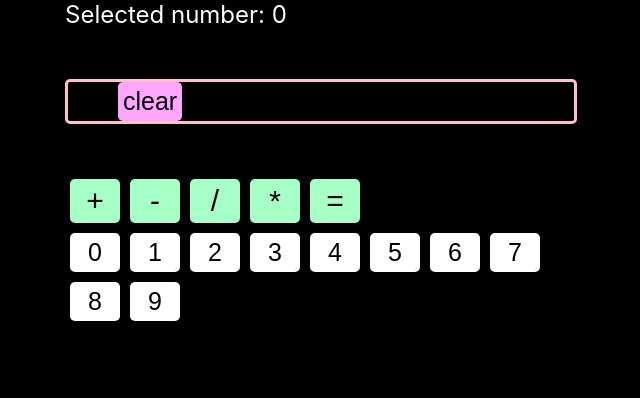
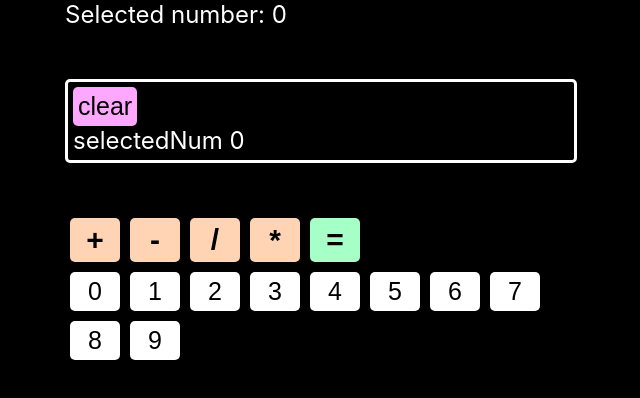
Before and after one commit to solenedel/React-calculator, a React (Create React App) app: page / in a window 1280 px wide. Shown: the top 398 px of the page, without its empty margins (319-959 px from the left). Built offline with nearby package versions, Linux system fonts and the light colour scheme.

Commit message:
work on calculator logic

```diff
--- a/src/App.jsx
+++ b/src/App.jsx
@@ -10,8 +10,10 @@ function App() {
     <div className="App">
       <div>Selected number: {selectedNum}</div>
       <Output
+        selectedNum={selectedNum}
         setSelectedNum={setSelectedNum}
         setRunningTotal={setRunningTotal}
+        runningTotal={runningTotal}
       />
       <CalculatorKeys
         selectedNum={selectedNum}
--- a/src/components/CalculatorKeys.jsx
+++ b/src/components/CalculatorKeys.jsx
@@ -16,7 +16,7 @@ const CalculatorKeys = ({
         runningTotal={runningTotal}
         setRunningTotal={setRunningTotal}
       />
-      <NumberKeys />
+      <NumberKeys selectedNum={selectedNum} setSelectedNum={setSelectedNum} />
     </div>
   );
 };
--- a/src/components/NumberKeys.jsx
+++ b/src/components/NumberKeys.jsx
@@ -2,13 +2,17 @@ import React from "react";
 
 const numbers = [0, 1, 2, 3, 4, 5, 6, 7, 8, 9];
 
-const NumberKeys = () => {
+const NumberKeys = ({ setSelectedNum }) => {
   return (
     <div>
       {numbers.map((num) => {
-        // console.log("num", num);
         return (
-          <button key={num} type="button" className="number-btn">
+          <button
+            key={num}
+            type="button"
+            className="number-btn"
+            onClick={() => setSelectedNum(num)}
+          >
             {num}
           </button>
         );
--- a/src/components/OperationKeys.jsx
+++ b/src/components/OperationKeys.jsx
@@ -24,19 +24,24 @@ const OperationKeys = () => {
   return (
     <div id="operation-keys">
       <button type="button" className="operation-btn" onClick={add}>
-        +
+        <strong>+</strong>
       </button>
       <button type="button" className="operation-btn" onClick={subtract}>
-        -
+        <strong>-</strong>
       </button>
       <button type="button" className="operation-btn" onClick={divide}>
-        /
+        <strong>/</strong>
       </button>
       <button type="button" className="operation-btn" onClick={multiply}>
-        *
+        <strong>*</strong>
       </button>
-      <button type="button" className="operation-btn" onClick={equals}>
-        =
+      <button
+        type="button"
+        className="operation-btn"
+        id="equals-btn"
+        onClick={equals}
+      >
+        <strong>=</strong>
       </button>
     </div>
   );
--- a/src/components/Output.jsx
+++ b/src/components/Output.jsx
@@ -14,10 +14,10 @@ const Output = ({
 
   return (
     <div id="output-box">
-      {runningTotal}
       <button type="button" onClick={clear} id="clear-btn">
         clear
       </button>
+      <div>selectedNum {selectedNum}</div>
     </div>
   );
 };
--- a/src/index.css
+++ b/src/index.css
@@ -32,10 +32,11 @@ a, a:hover, a:visited {
 }
 
 div#output-box {
-  border: solid pink 3px;
+  border: solid white 3px;
   border-radius: 5px;
   width: 40vw;
   margin-top: 50px;
+  padding: 5px;
 }
 
 div#calculator-keys {
@@ -45,7 +46,7 @@ div#calculator-keys {
 }
 
 button.operation-btn {
-  background: #A6FFC6;
+  background: #FFD4B4;
   font-size: 30px;
   border: none;
   border-radius: 5px;
@@ -60,7 +61,6 @@ button#clear-btn {
   border-radius: 5px;
   font-size: 25px;
   padding: 5px;
-  margin-left: 50px;
 }
 
 button.number-btn {
@@ -72,3 +72,7 @@ button.number-btn {
   width: 50px;
   margin: 5px;
 }
+
+button#equals-btn {
+  background: #A6FFC6;
+}
```
Also changed, not shown: 1 other file (tests, documents, lock files or other folders).
